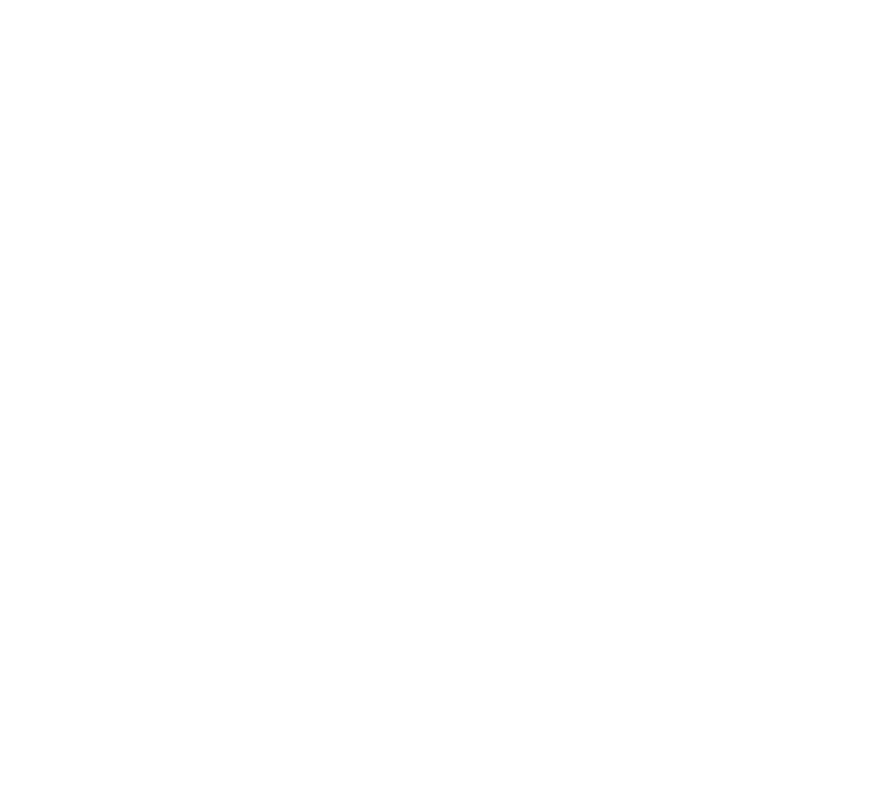
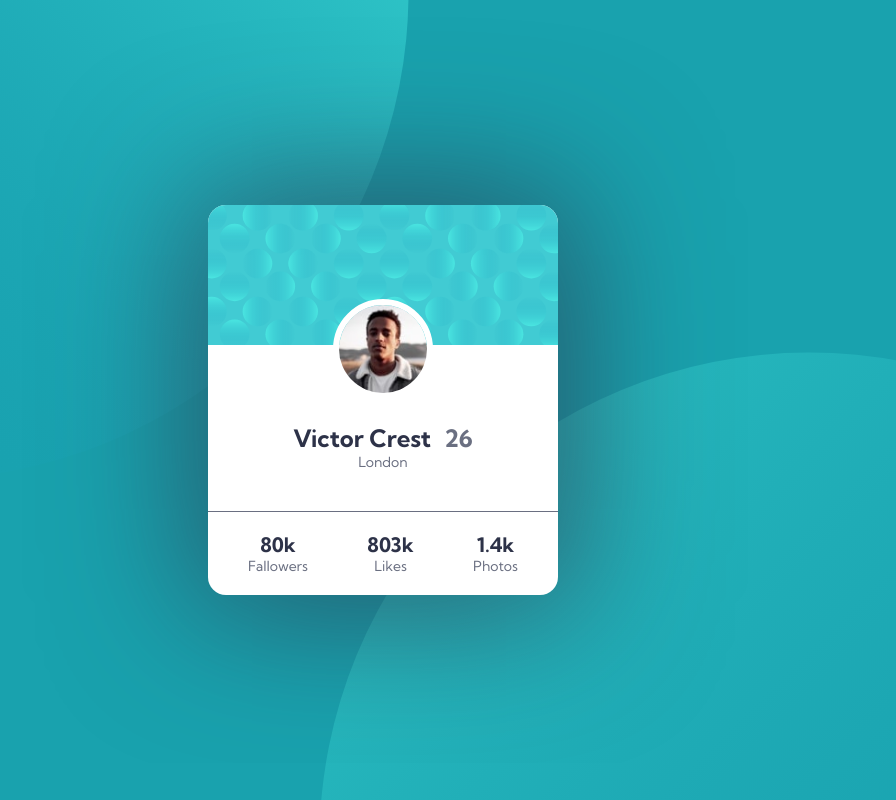
Before and after one commit to umuttince5/frontendmentor, a plain HTML site: page profile-card/index.html in a window 1280 px wide. Shown: the whole page, without its empty margins (257-1153 px from the left). Drawn offline with Linux system fonts and the light colour scheme.

Commit message:
profile-card

```diff
--- a/profile-card/index.html
+++ b/profile-card/index.html
@@ -10,5 +10,51 @@
 </head>
 <body>
 
+    <div class="container">
+
+        <div class="wrapper">
+
+            <img src="images/bg-pattern-card.svg" alt="">
+
+            <div class="content">
+                <img src="images/image-victor.jpg" alt="">
+
+                <h2>Victor Crest <span>26</span></h2>
+                <p>London</p>
+
+                <div class="footer">
+                    <div>
+                        <p class="num">80k</p>
+                        <p>Fallowers</p>
+                    </div>
+
+                    <div>
+                        <p class="num">803k</p>
+                        <p>Likes</p>
+                    </div>
+
+                    <div>
+                        <p class="num">1.4k</p>
+                        <p>Photos</p>
+                    </div>
+
+                </div>
+            </div>
+
+
+
+        </div>
+
+
+
+    </div>
+
+
+
+
+
+
+
+
 </body>
 </html>
--- a/profile-card/style.css
+++ b/profile-card/style.css
@@ -0,0 +1,80 @@
+@import url('https://fonts.googleapis.com/css2?family=Kumbh+Sans:wght@400;700&display=swap');
+
+
+* {
+    margin: 0;
+    padding: 0;
+    box-sizing: border-box;
+}
+
+body {
+    font-family: 'Kumbh Sans', sans-serif;
+    background-color: hsl(185, 75%, 39%);
+    background-image: url(images/bg-pattern-top.svg) ,
+     url(images/bg-pattern-bottom.svg);
+    background-repeat: no-repeat , no-repeat;
+    background-position: right 48vw bottom 40vh,
+        left 45vw top 44vh;
+    display: flex;
+    align-items: center;
+    min-height: 100vh;
+}
+
+.container {
+    margin: 0 auto;
+    text-align: center;
+}
+
+.wrapper {
+    max-width: 400px;
+    background-color: white;
+    border-radius: 18px;
+    overflow: hidden;
+    min-height: 375px;
+    border: 3   px solid hsl(229, 23%, 23%);
+    box-shadow: 2px 0px 145px 15px rgba(45,50,72,0.69);
+    -webkit-box-shadow: 2px 0px 145px 15px rgba(45,50,72,0.69);
+    -moz-box-shadow: 2px 0px 145px 15px rgba(45,50,72,0.69);
+}
+
+.content img {
+    border-radius: 50%;
+    width: 100px;
+    height: 100px;
+    border: 6px solid white;
+    margin-top: -50px;
+    margin-bottom: 20px;
+}
+
+.content h2 {
+    color: hsl(229, 23%, 23%);
+    font-weight: 900;
+}
+
+.content h2 span {
+    color: hsl(227, 10%, 46%);
+    font-weight: 400px;
+    margin-left: 8px;
+}
+
+.content p {
+    color: hsl(227, 10%, 46%);
+    font-size: 14px;
+}
+
+
+.footer {
+    display: flex;
+    justify-content: space-between;
+    margin-top: 10px;
+    border-top: 1px solid hsl(227, 10%, 46% );
+    margin-top: 40px;
+    padding: 20px 40px;
+}
+
+.footer p.num {
+    color: hsl(229, 23%, 23%);
+    font-size: 20px;
+    font-weight: 900;
+
+}
```
